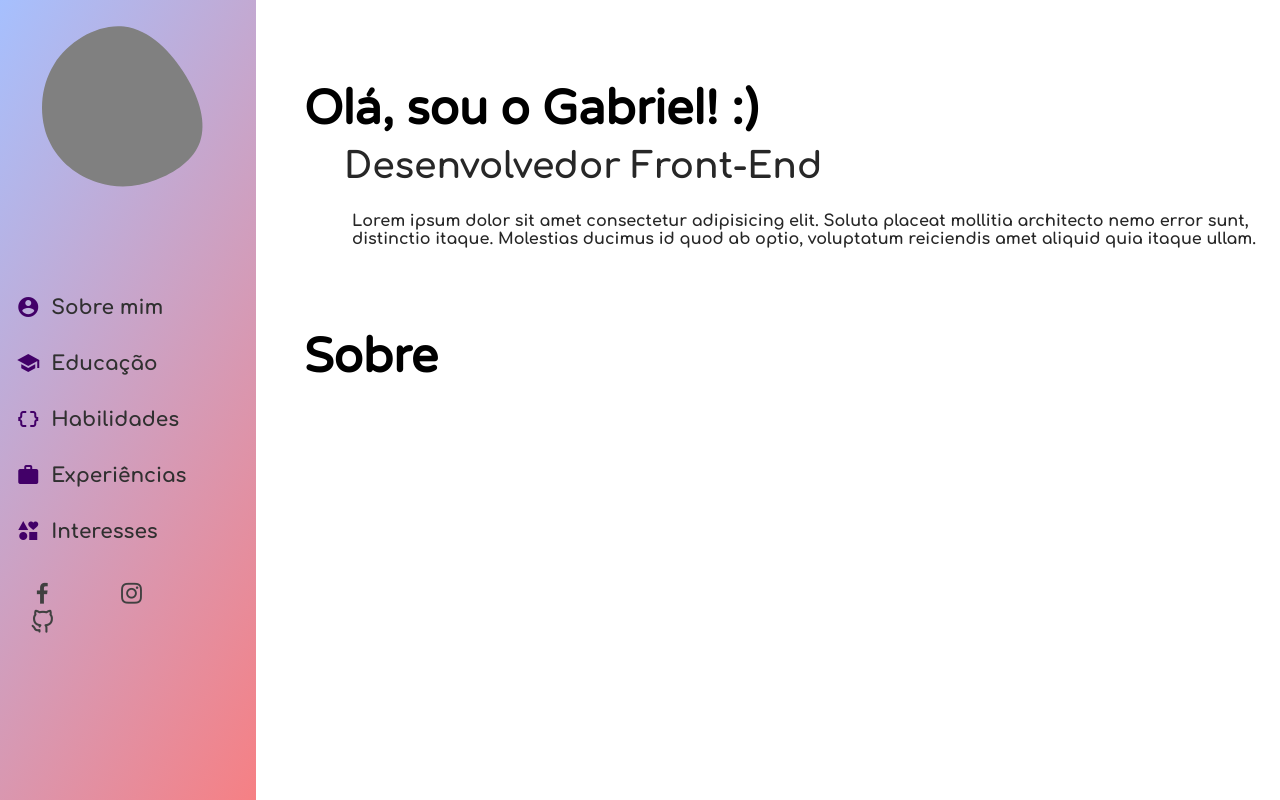
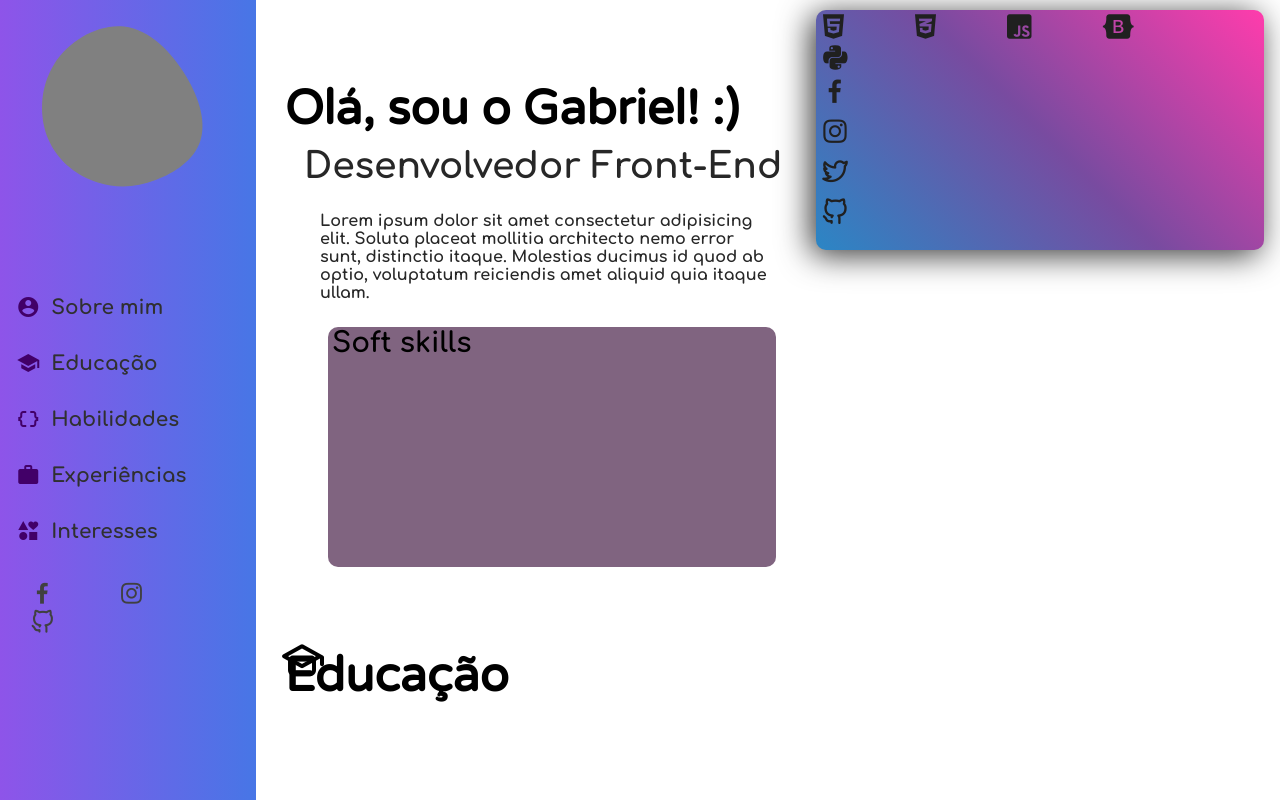
Before and after one commit to snowlzz/curriculum, a plain HTML site: page index.html in a window 1280 px wide. Drawn offline with nearby package versions, Linux system fonts and the light colour scheme.

Commit message:
about section in progress 60%

```diff
--- a/index.html
+++ b/index.html
@@ -8,21 +8,48 @@
     <link href="styles.css" rel="stylesheet">
     <link rel="stylesheet" href="https://fonts.googleapis.com/icon?family=Material+Icons">
     <link rel="stylesheet" href="https://unicons.iconscout.com/release/v4.0.0/css/line.css">
+    <link rel="stylesheet" href="https://use.fontawesome.com/releases/v5.15.4/css/all.css"
+        integrity="sha384-DyZ88mC6Up2uqS4h/KRgHuoeGwBcD4Ng9SiP4dIRy0EXTlnuz47vAwmeGwVChigm" crossorigin="anonymous">
     <title>Curriculum Gabriel</title>
 </head>
 
 <body>
+    <div class="right-div">
+        <div class="ico">
+            <i class="fab fa-html5 code-ico"></i>
+            <i class="fab fa-css3-alt code-ico"></i>
+            <i class="fab fa-js-square code-ico"></i>
+            <i class="fab fa-bootstrap code-ico"></i>
+            <i class="fab fa-python code-ico"></i>
+        </div>
+
+        <div class="social-ico">
+            <a href="#" class="a-icon"><i class="uil uil-facebook-f uni-icon"></i></a>
+            <a href="#" class="a-icon"><i class="uil uil-instagram uni-icon"></i></a>
+            <a href="#" class="a-icon"><i class="uil uil-twitter-alt uni-icon"></i></a>
+            <a href="#" class="a-icon"><i class="uil uil-github-alt uni-icom"></i></a>
+        </div>
+    </div>
     <header>
         <h1>Olá, sou o Gabriel! :)</h1>
         <p>Desenvolvedor Front-End</p><br>
-        <p class="text-p">Lorem ipsum dolor sit amet consectetur adipisicing elit. Soluta placeat mollitia architecto
-            nemo error sunt, <br>distinctio itaque. Molestias ducimus id quod ab optio, voluptatum reiciendis amet
-            aliquid quia itaque ullam.</p>
+        <div class="devl">
+            <p class="text-p">Lorem ipsum dolor sit amet consectetur adipisicing elit. Soluta placeat mollitia
+                architecto
+                nemo error sunt, distinctio itaque. Molestias ducimus id quod ab optio, voluptatum reiciendis amet
+                aliquid quia itaque ullam.</p>
+        </div>
+
+        <div class="soft-skills">
+            <h3>Soft skills</h3>
+        </div>
+
     </header>
 
-    <section class="sobre">
+    <section class="educ">
         <header id="header">
-            <h1>Sobre</h1>
+            <i class="uil uil-graduation-cap ico-edu"></i>
+            <h1>Educação</h1>
         </header>
     </section>
 
--- a/styles.css
+++ b/styles.css
@@ -19,7 +19,7 @@ html {
 }
 
 header h1{
-    margin-left: 19rem;
+    margin-left: 17.8rem;
     margin-top: 5rem;
     font-family: var(--font-action);
     font-size: 3rem;
@@ -27,7 +27,7 @@ header h1{
 }
 
 header p{
-    margin-left: 19.5rem;
+    margin-left: 17rem;
     margin-top: .1px;
     font-family: var(--font-primary);
     font-size: 2.25rem;
@@ -37,13 +37,75 @@ header p{
     color: #272727;
 }
 
+.devl{
+    width: 60%;
+}
+
 .text-p{
-    margin-left: 20em;
+    margin-left: 18em;
     font-size: 16px;
 }
 
+.right-div{
+    background-color: #FF3CAC;
+    background-image: linear-gradient(225deg, #FF3CAC 0%, #784BA0 50%, #2B86C5 100%);
+
+    justify-content: center;
+    position: absolute;
+    display: fixed;
+    width: 35%;
+    height: 30%;
+    right: 1rem;
+    top: 10px;
+    border-radius: 10px;
+    box-shadow: -5px 5px 32px 0 rgba(0, 0, 0, 0.8);
+}
+
+
+.code-ico{
+    margin-top: 3px;
+    margin-left: 7px;
+    font-size: 1.75rem;
+    position:relative;
+    letter-spacing: 60px;
+    color: #202020;
+}
+
+.soft-skills{
+    background-color: rgb(128, 100, 128);
+    width: 35%;
+    height: 30vh;
+    margin-left: 20.5rem;
+    margin-top: 25px;
+    border-radius: 10px;
+}
+
+.soft-skills h3{
+    font-family: var(--font-primary);
+    margin-left: 4px;
+    top: 20%;
+    font-size: 28px;
+}
+
+.a-icon{
+    position: inherit;
+    display: inherit;
+    margin-left: 5px;
+    font-size: 1.75rem;
+    line-height: 40px;
+    color: #202020;
+}
+
+.a-icon:hover{
+    color: #fff;
+    transition: color 1s;
+}
+
 .sidebar{
-    background-image: linear-gradient(120deg, #a6c0fe 0%, #f68084 100%);
+    background: #4776E6;  /* fallback for old browsers */
+    background: -webkit-linear-gradient(to right, #8E54E9, #4776E6);  /* Chrome 10-25, Safari 5.1-6 */
+    background: linear-gradient(to right, #8E54E9, #4776E6); /* W3C, IE 10+/ Edge, Firefox 16+, Chrome 26+, Opera 12+, Safari 7+ */
+
     width: 20%;
     height: 100vh;
     position: fixed;
@@ -66,7 +128,7 @@ header p{
 .menu a{
     font-family: var(--font-primary);
     color: #303030;
-    font-size: 1.250rem;
+    font-size: 1.250rem;left: -20%;
     font-weight: 700;
 }
 
@@ -104,3 +166,10 @@ header p{
     color: rgb(66, 0, 104);
     transition: color 1s;
 }
+
+.ico-edu{
+    font-size: 3rem;
+    margin-left: 17.5rem;
+    position: fixed;
+    top: 79%;
+}
```
